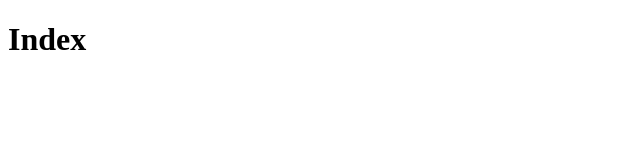
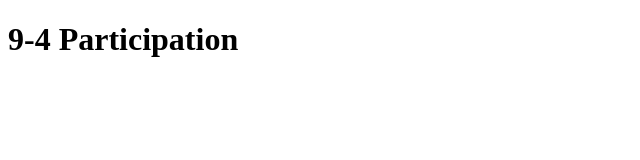
Before and after one commit to askillestad3/cpsc332fa24, a plain HTML site: page docs/participation/9-4/index.html in a window 1280 px wide. Shown: the whole page, without its empty margins (0-640 px from the left). Drawn offline with Linux system fonts and the light colour scheme.

Commit message:
Index changes

```diff
--- a/docs/index.html
+++ b/docs/participation/9-4/index.html
@@ -1,11 +1,14 @@
 <!DOCTYPE html>
 <html lang="en">
+
 <head>
     <meta charset="UTF-8">
     <meta name="viewport" content="width=device-width, initial-scale=1.0">
-    <title>Document</title>
+    <title>9-4 Participation</title>
 </head>
-    <body>
-        <h1>Index</h1>
-    </body>
+
+<body>
+    <h1>9-4 Participation</h1>
+</body>
+
 </html>
```
